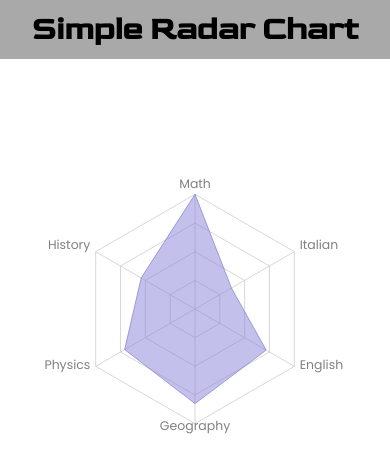
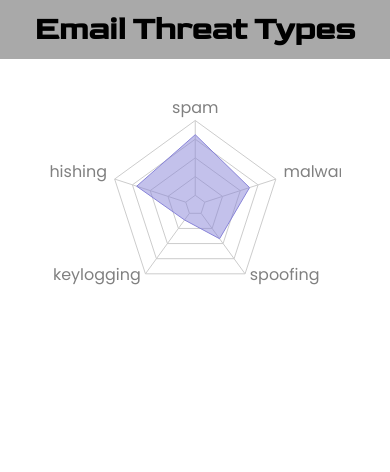
Before and after one commit to wlorand3/recharts-protos, a React (Create React App) app: page / in a window 390 px wide. Shown: the top 472 px of the page. Built offline with nearby package versions, Linux system fonts and the light colour scheme.

Commit message:
feature: switched to email threat data + installed ResponsiveContainer

```diff
--- a/public/index.html
+++ b/public/index.html
@@ -4,7 +4,7 @@
     <meta charset="utf-8" />
     <link rel="icon" href="%PUBLIC_URL%/favicon.ico" />
     <meta name="viewport" content="width=device-width, initial-scale=1" />
-    <title>Security Products Installed</title>
+    <title>Email Threat Types</title>
   </head>
   <body>
     <noscript>You need to enable JavaScript to run this app.</noscript>
--- a/src/App.js
+++ b/src/App.js
@@ -15,7 +15,7 @@ function App() {
     <>
       <header className="charts-header">
         {/* <h1>Security Products Installed on Devices</h1> */}
-        <h1>Simple Radar Chart</h1>
+        <h1>Email Threat Types</h1>
       </header>
       <SimpleRadarChart />
       {/* <SecurityProductsRadialChart /> */}
--- a/src/components/SimpleRadarChart.js
+++ b/src/components/SimpleRadarChart.js
@@ -12,6 +12,7 @@ import {
 
 // data
 import { report_card } from "../data/report_card";
+import { email_threats } from "../data/email_threats";
 
 // styles
 import "../styles/charts.css";
@@ -19,29 +20,31 @@ import "../styles/charts.css";
 function SimpleRadarChart() {
   // test data access
   //   console.log(report_card.length); // 5
+  console.log("email threats", email_threats); // 1
 
   return (
     <div className="chart-container">
-      {/* <ResponsiveContainer width="80%" height="80%"> */}
+      <ResponsiveContainer width="75%" aspect={1}>
         <RadarChart
           cx="50%"
           cy="50%"
           width={500}
           height={500}
           outerRadius="60%"
-        data={report_card}
+          innerRadius={10}
+          data={email_threats}
         >
-        <PolarGrid />
-        <PolarAngleAxis dataKey="subject" />
+          <PolarGrid gridType="polygon" />
+          <PolarAngleAxis dataKey="threat_type" />
           <Radar
-          name="Mike"
-          dataKey="A"
+            name="Umbrella"
+            dataKey="volume"
             stroke="#8884d8"
             fill="#8884d8"
             fillOpacity={0.5}
           />
         </RadarChart>
-      {/* </ResponsiveContainer> */}
+      </ResponsiveContainer>
     </div>
   );
 }
--- /dev/null
+++ b/src/data/email_threats.js
@@ -0,0 +1,22 @@
+export const email_threats = [
+  {
+    threat_type: "spam",
+    volume: 81,
+  },
+  {
+    threat_type: "malware",
+    volume: 63,
+  },
+  {
+    threat_type: "spoofing",
+    volume: 42,
+  },
+  {
+    threat_type: "keylogging",
+    volume: 11,
+  },
+  {
+    threat_type: "phishing",
+    volume: 69,
+  },
+];
--- a/src/data/report_card.js
+++ b/src/data/report_card.js
@@ -3,36 +3,36 @@ export const report_card = [
     subject: "Math",
     A: 120,
     B: 110,
-    fullMark: 150,
+    // fullMark: 150,
   },
   {
     subject: "Italian",
     A: 44,
     B: 130,
-    fullMark: 150,
+    // fullMark: 150,
   },
   {
     subject: "English",
     A: 86,
     B: 130,
-    fullMark: 150,
+    // fullMark: 150,
   },
   {
     subject: "Geography",
     A: 99,
     B: 100,
-    fullMark: 150,
+    // fullMark: 150,
   },
   {
     subject: "Physics",
     A: 85,
     B: 90,
-    fullMark: 150,
+    // fullMark: 150,
   },
   {
     subject: "History",
     A: 65,
     B: 85,
-    fullMark: 150,
+    // fullMark: 150,
   },
 ];
```
Lines whose indentation alone changed are shown as unchanged.
